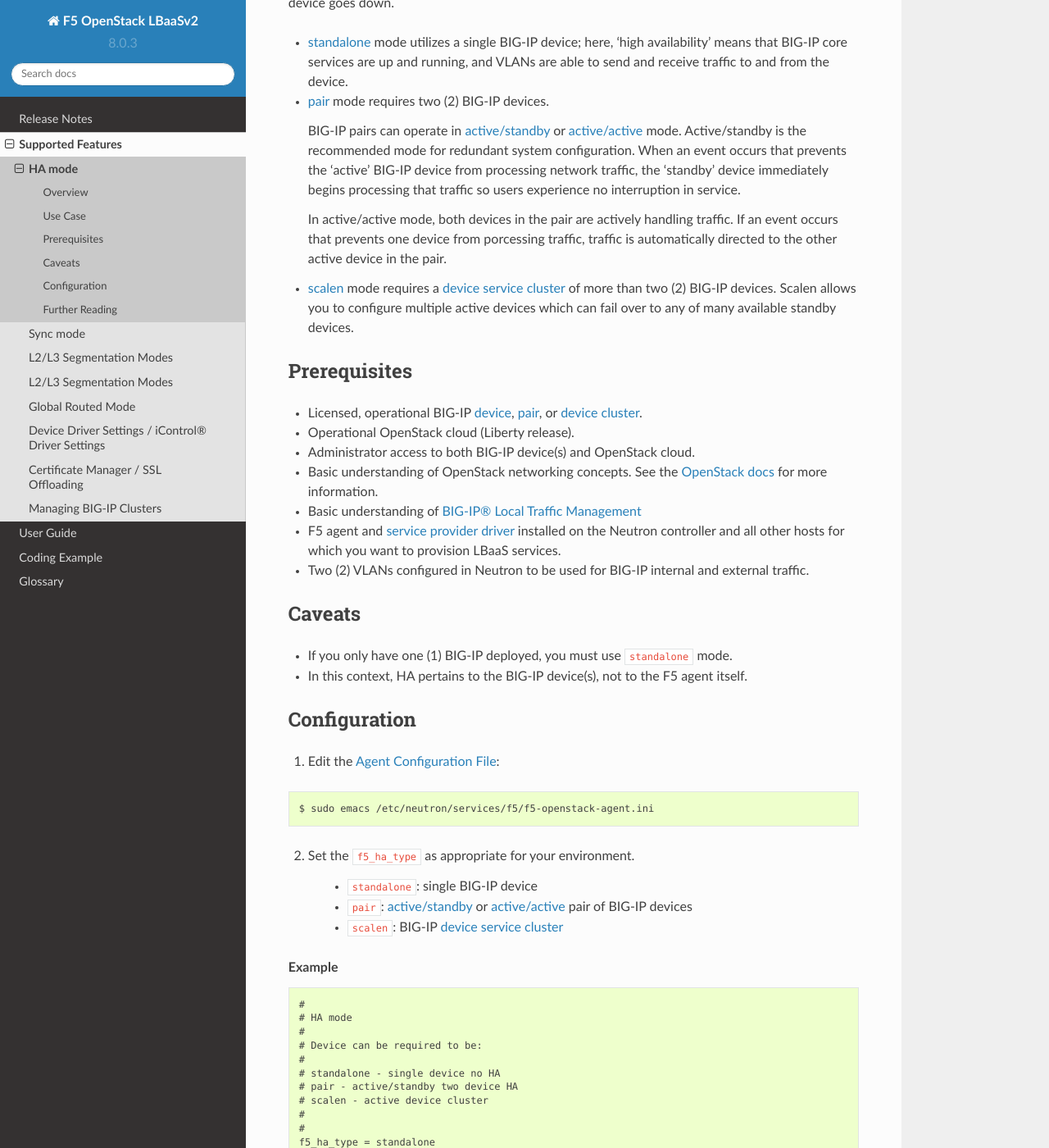
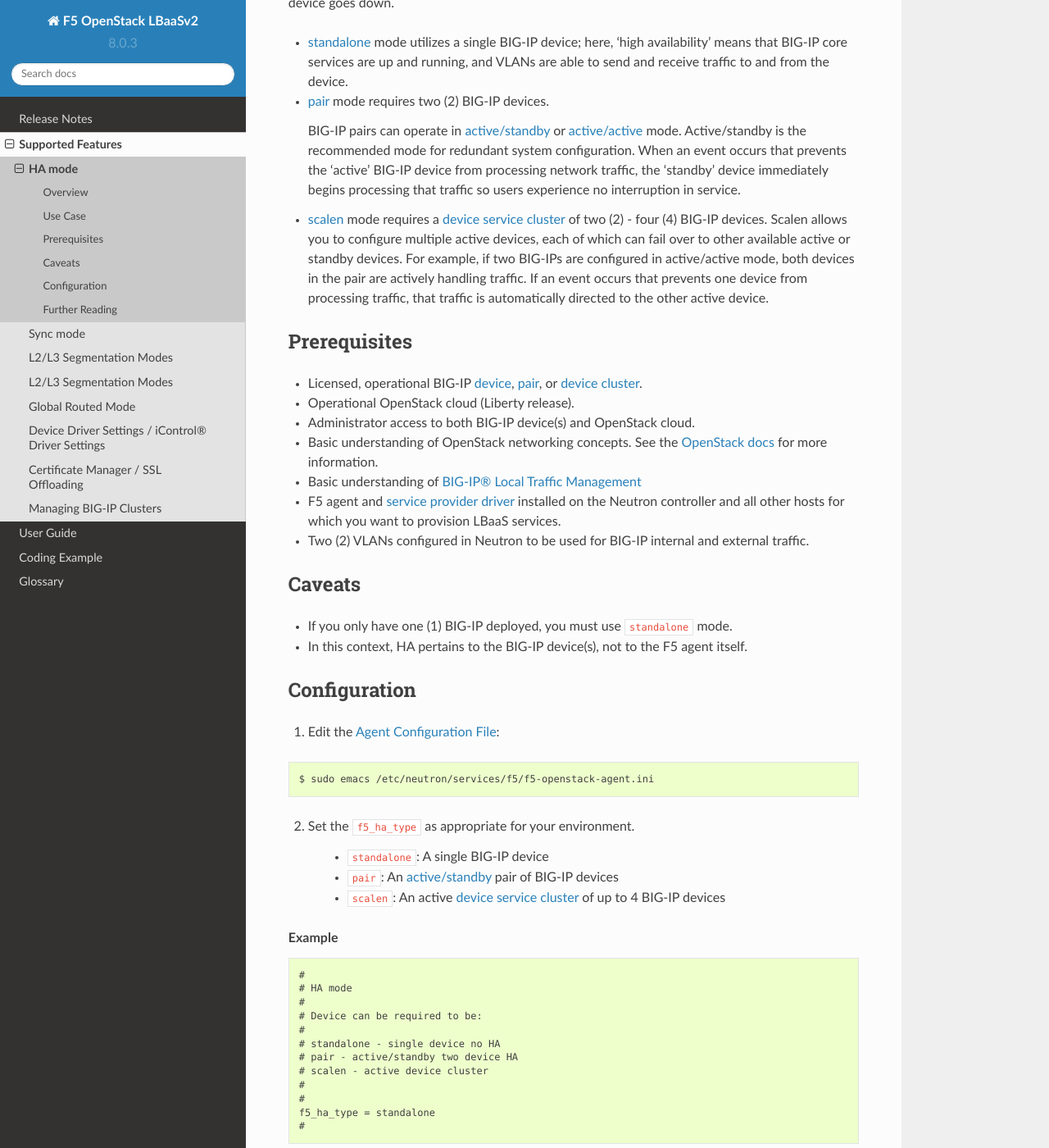
Before and after one commit to F5Networks/f5-openstack-lbaasv2-driver, a Sphinx documentation site: the page built from docs/includes/topic_ha-modes.rst, in a window 1280 px wide and 1400 px high, scrolled down 400 px. Shown: the whole window at 82% size. Built offline with Sphinx 7.4.7 and the Read the Docs theme 2.0.0, drawn with Linux system fonts in a browser that asks for light colours; pages that are not in the unit, such as notebooks, are missing from menus.

Commit message:
Code Review - updated global routed mode doc after discussion with jgruber - update l2/l3 segmentation mode use case after discussion with jgruber - clarify ha mode settings after discussion with jgruber - add big-ip undercloud diagram - add figure to global routed mode doc - global routed mode doc updates

```diff
--- a/docs/includes/topic_ha-modes.rst
+++ b/docs/includes/topic_ha-modes.rst
@@ -19,11 +19,7 @@
 
   BIG-IP pairs can operate in :term:`active/standby` or :term:`active/active` mode. Active/standby is the recommended mode for redundant system configuration. When an event occurs that prevents the 'active' BIG-IP device from processing network traffic, the 'standby' device immediately begins processing that traffic so users experience no interruption in service.
 
-  In active/active mode, both devices in the pair are actively handling traffic. If an event occurs that prevents one device from porcessing traffic, traffic is automatically directed to the other active device in the pair.
-
-* :term:`scalen` mode requires a :term:`device service cluster` of more than two (2) BIG-IP devices. Scalen allows you to configure multiple active devices which can fail over to any of many available standby devices.
-
-
+* :term:`scalen` mode requires a :term:`device service cluster` of two (2) - four (4) BIG-IP devices. Scalen allows you to configure multiple active devices, each of which can fail over to other available active or standby devices. For example, if two BIG-IPs are configured in active/active mode, both devices in the pair are actively handling traffic. If an event occurs that prevents one device from processing traffic, that traffic is automatically directed to the other active device.
 
 Prerequisites
 -------------
@@ -62,9 +58,9 @@
 
 2. Set the ``f5_ha_type`` as appropriate for your environment.
 
-    - ``standalone``: single BIG-IP device
-    - ``pair``: :term:`active/standby` or :term:`active/active` pair of BIG-IP devices
-    - ``scalen``: BIG-IP :term:`device service cluster`
+    - ``standalone``: A single BIG-IP device
+    - ``pair``: An :term:`active/standby` pair of BIG-IP devices
+    - ``scalen``: An active :term:`device service cluster` of up to 4 BIG-IP devices
 
 .. topic:: Example
 
```
Also changed, not shown: docs/includes/topic_global-routed-mode.rst (+24 -20 lines), docs/includes/topic_l2-l3-segmentation-modes.rst (+3 -38 lines), docs/media/big-ip_undercloud.png (added).
